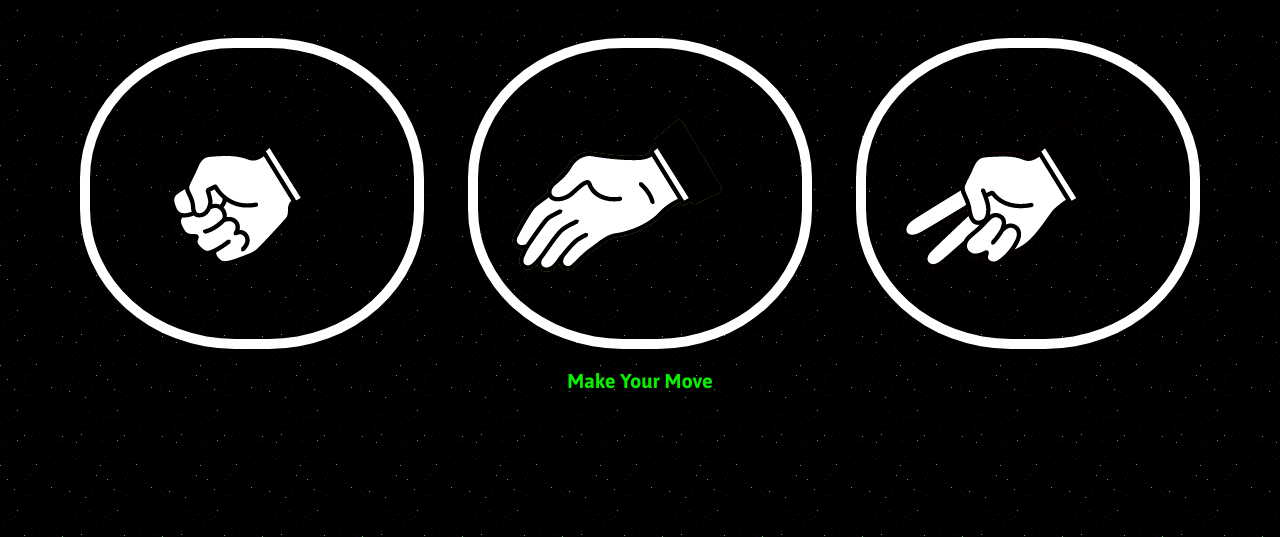
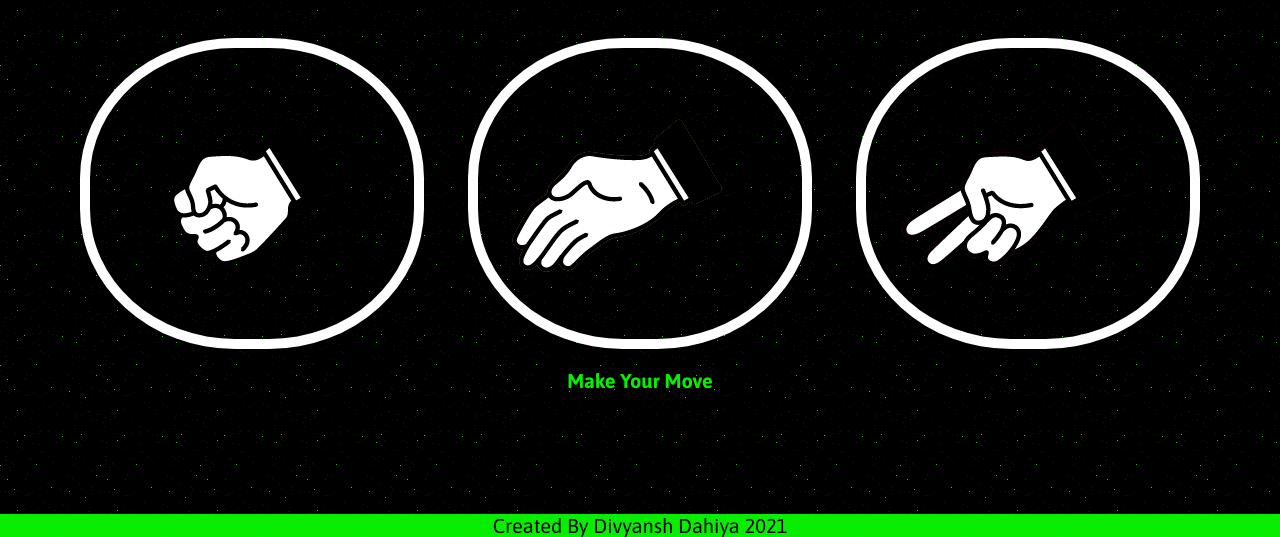
Before and after one commit to divyanshdahiya/RockPaperScissors, a plain HTML site: page index.html in a window 1280 px wide. Shown: the part 263-800 px from the top of the page. Drawn offline with Linux system fonts and the light colour scheme.

Commit message:
2( Added Footer)

```diff
--- a/index.html
+++ b/index.html
@@ -34,6 +34,9 @@
     </div>
 
     <p id="action-message">Make Your Move</p>
+    <footer class="footer">
+        Created By Divyansh Dahiya 2021
+    </footer>
 
 </body>
 <script src="app.js"></script>
--- a/style.css
+++ b/style.css
@@ -94,3 +94,12 @@ header h1 {
   box-shadow: 0 0 10px rgba(255, 255, 0, 0.835);
   background: yellow;
 }
+.footer {
+  background-color: rgba(9, 255, 0, 0.931);
+  color: #000;
+  text-align: center;
+  position: absolute;
+  width: 100%;
+  bottom: 0;
+  font-size: 20px;
+}
```
